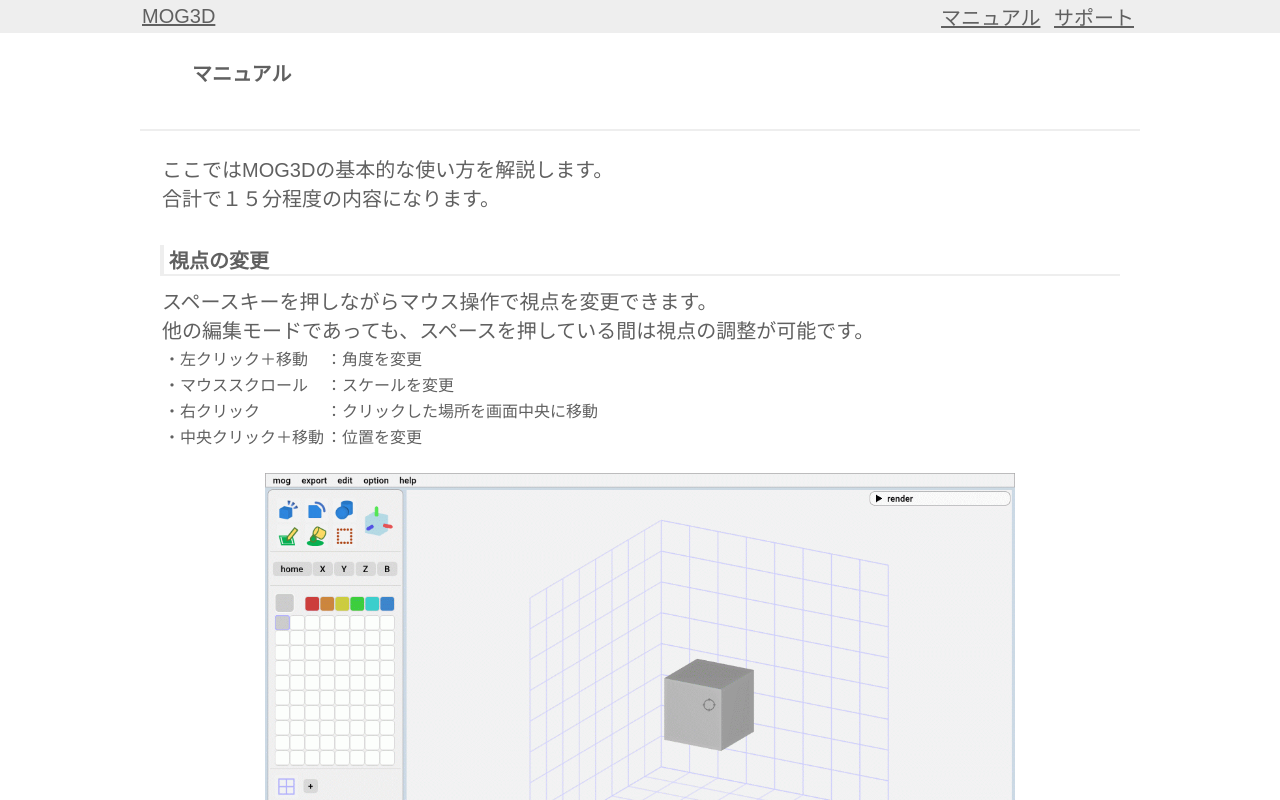
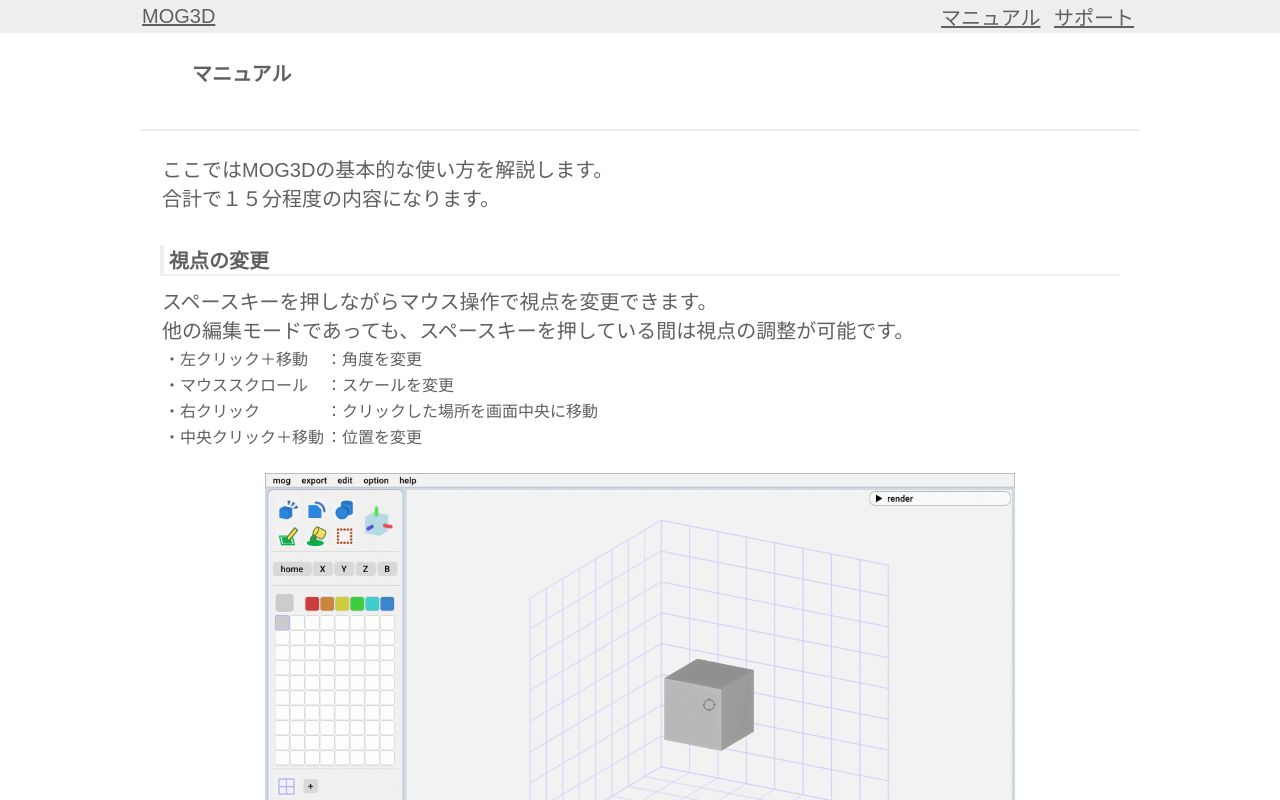
Before and after one commit to sanko-shoko/MOG3D-web, a plain HTML site: page manual.html in a window 1280 px wide. Shown: the top 800 px of the page. Drawn offline with Linux system fonts and the light colour scheme.

Commit message:
update text

```diff
--- a/manual.html
+++ b/manual.html
@@ -40,7 +40,7 @@
         <div class="note_head2">視点の変更</div>
         <div class="note_text2">
             スペースキーを押しながらマウス操作で視点を変更できます。<br>
-            他の編集モードであっても、スペースを押している間は視点の調整が可能です。
+            他の編集モードであっても、スペースキーを押している間は視点の調整が可能です。
 
             <table class="font_small">
                 <tr>
```
